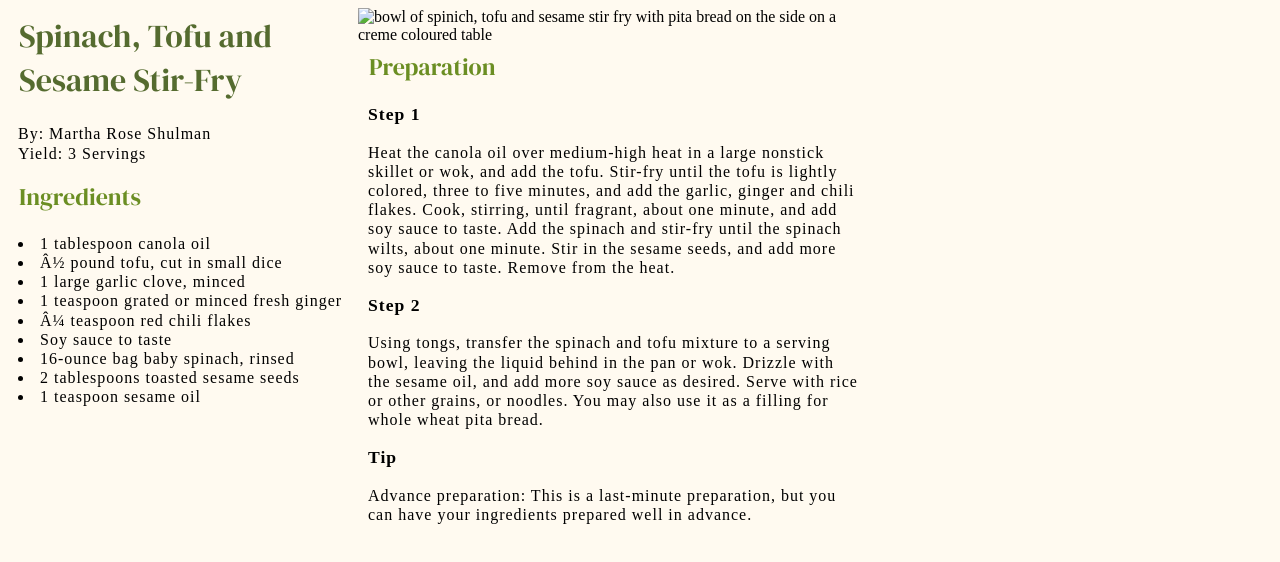
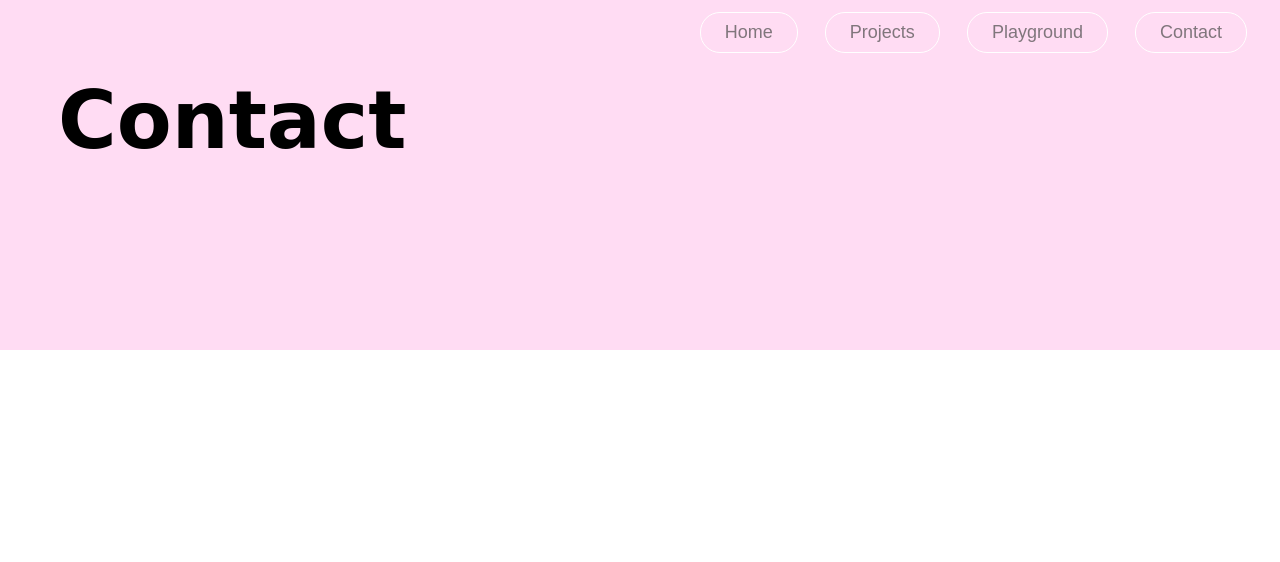
Before and after one commit to Wintahabol/contact-page, a plain HTML site: page index.html in a window 1280 px wide. Drawn offline with Linux system fonts and the light colour scheme; a web font is replaced by a local one.

Commit message:
contact heading

```diff
--- a/index.html
+++ b/index.html
@@ -1,120 +1,119 @@
 <!DOCTYPE html>
 <html lang="eng-ca">
+
   <head>
-    <meta charset="utc-8">
-    <title>Exercise 7</title>
-    <!--Made by Winta Habol on March 5, 2025-->
+    <meta charset="UTF-8">
+    <meta name="viewport" content="width=device-width, initial-scale=1.0">
+    <title>Winta Habol</title>
+    <!--Made by Winta Habol on March 24, 2025-->
 
-    <!--header font-->
-    <link rel="preconnect" href="https://fonts.googleapis.com">
-    <link rel="preconnect" href="https://fonts.gstatic.com" crossorigin>
-    <link href="https://fonts.googleapis.com/css2?family=Antic+Slab&display=swap" rel="stylesheet">
+    <!--Google Fonts-->
+    <link href="https://fonts.googleapis.com/css2?family=MonteCarlo&display=swap" rel="stylesheet">
 
-    <!--body font-->
-    <link rel="preconnect" href="https://fonts.googleapis.com">
-    <link rel="preconnect" href="https://fonts.gstatic.com" crossorigin>
-    <link href="https://fonts.googleapis.com/css2?family=DM+Serif+Display:ital@0;1&display=swap" rel="stylesheet">
-
+    <link href="https://fonts.googleapis.com/css2?family=Italiana&display=swap" rel="stylesheet">
     <style>
-      html {
-        font-size: 16px;
-        background-color: FloralWhite;
+      /* navigation button style */
+      .button {
+        background-color: #FFDCF3;
+        border: 1px solid white;
+        color: #80767C;
+        padding: 9px 24px;
+        text-align: center;
+        border-radius: 20px;
+        display: inline-block;
+        font-family: "Italiana", sans-serif;
+        font-size: 18px;
+        margin: 4px 2px;
+        cursor: pointer;
       }
 
-      #recipe {
-        width: 1200px;
+      .button:hover {
+        background: #F3D1E7;
       }
 
-      #leftcolumn {
-        float: left;
-        width: 350px;
+
+      /* button positioning */
+      .button1 {
+        position: relative;
+        float: right;
+        margin-right: 25px;
       }
 
-      #rightcolumn {
-        float: left;
-        width: 500px;
+      body {
+        font-family: "MonteCarlo", cursive;
+        font-weight: 400;
+        font-size: 40px;
+        font-style: normal;
+
+        color: black;
+        background-color: white;
       }
 
+      /* Cursive title style */
       h1 {
-        font-size: 2em;
-        color: DarkOliveGreen;
+        font-family: "MonteCarlo", cursive;
+
+        position: absolute;
+        margin-left: 50px;
+        top: 20px;
       }
 
+      /* subheading title style */
       h2 {
-        font-size: 1.5em;
-        color: oliveDrab;
+        font-family: "Italiana", sans-serif;
+        font-size: 40px;
       }
 
-      h1,
-      h2 {
-        font-family: "DM Serif Display", serif;
-        font-weight: 400;
-        font-style: normal;
-        padding: 1px;
-        margin-top: 5px;
-        margin-left: 10px;
+      #header {
+        position: absolute;
+        left: 0;
+        right: 0;
+        top: 0;
+        width: 100%;
+        height: 350px;
+        background-color: #FFDCF3;
+        margin: 0 auto;
       }
 
-      h3 {
-        font-family: "Antic Slab", serif;
-        font-weight: 600;
-        font-style: normal;
-        line-height: 1.2em;
-        letter-spacing: 1px;
-        font-size: 1.1em;
-        margin-left: 10px;
-      }
 
-      p,
-      li {
-        font-family: "Antic Slab", serif;
-        font-weight: 400;
-        font-style: normal;
-        line-height: 1.2em;
-        letter-spacing: 1px;
-        font-size: 1em;
-        margin-left: 10px;
-      }
+
+
+
+      /* project 1 */
+      #section {
+        position: absolute;
+        top: 400px;
+        left: 20px;
+        }
+
+
     </style>
   </head>
 
   <body>
-    <!--This receipe is taken from https://cooking.nytimes.com/recipes/1012494-spinach-tofu-and-sesame-stir-fry -->
-    <div id="recipe">
-      <div id="leftcolumn">
 
-        <h1>Spinach, Tofu and Sesame Stir-Fry</h1>
-        <p>By: Martha Rose Shulman<br>
-          Yield: 3 Servings</p>
+    <div id="header"></div>
 
-        <h2>Ingredients</h2>
+    <!--Linked Buttons-->
+    <button class="button button1">Contact</button>
 
-        <li>1 tablespoon canola oil</li>
-        <li>½ pound tofu, cut in small dice</li>
-        <li>1 large garlic clove, minced</li>
-        <li>1 teaspoon grated or minced fresh ginger</li>
-        <li>¼ teaspoon red chili flakes</li>
-        <li> Soy sauce to taste</li>
-        <li>16-ounce bag baby spinach, rinsed</li>
-        <li>2 tablespoons toasted sesame seeds</li>
-        <li>1 teaspoon sesame oil</li>
-      </div>
+    <a href="https://wintahabol.github.io/playground-page/">
+      <button class="button button1">Playground</button>
+    </a>
 
-      <div id="rightcolumn">
+    <a href="https://wintahabol.github.io/projects-page/">
+      <button class="button button1">Projects</button>
+    </a>
 
-        <img src="Exercise 6 photo recipe-photo-Enhanced-SR.jpg" alt="bowl of spinich, tofu and sesame stir fry with pita bread on the side on a creme coloured table" style="width:500px;">
+    <a href="https://wintahabol.github.io/Winta-Habol-Portfolio/">
+      <button class="button button1">Home</button>
+    </a>
 
-        <h2>Preparation</h2>
+    <!--Page Title -->
+    <h1>Contact</h1>
 
-        <h3>Step 1</h3>
-        <p>Heat the canola oil over medium-high heat in a large nonstick skillet or wok, and add the tofu. Stir-fry until the tofu is lightly colored, three to five minutes, and add the garlic, ginger and chili flakes. Cook, stirring, until fragrant, about one minute, and add soy sauce to taste. Add the spinach and stir-fry until the spinach wilts, about one minute. Stir in the sesame seeds, and add more soy sauce to taste. Remove from the heat.</p>
+    <!--Section-->
 
-        <h3>Step 2</h3>
-        <p>Using tongs, transfer the spinach and tofu mixture to a serving bowl, leaving the liquid behind in the pan or wok. Drizzle with the sesame oil, and add more soy sauce as desired. Serve with rice or other grains, or noodles. You may also use it as a filling for whole wheat pita bread.</p>
 
-        <h3>Tip</h3>
-        <p>Advance preparation: This is a last-minute preparation, but you can have your ingredients prepared well in advance.</p>
-      </div>
-    </div>
   </body>
 </html>
```
